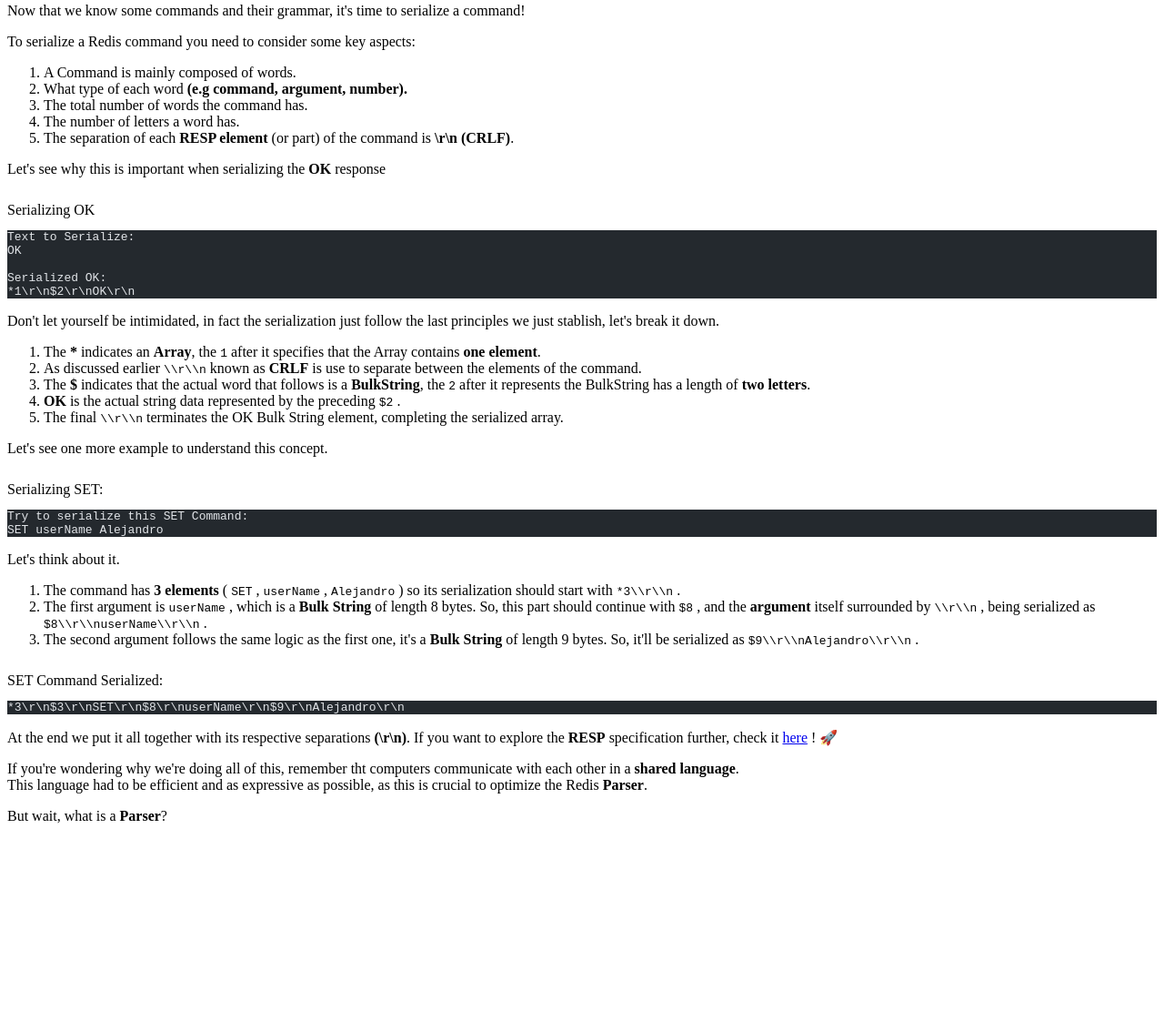
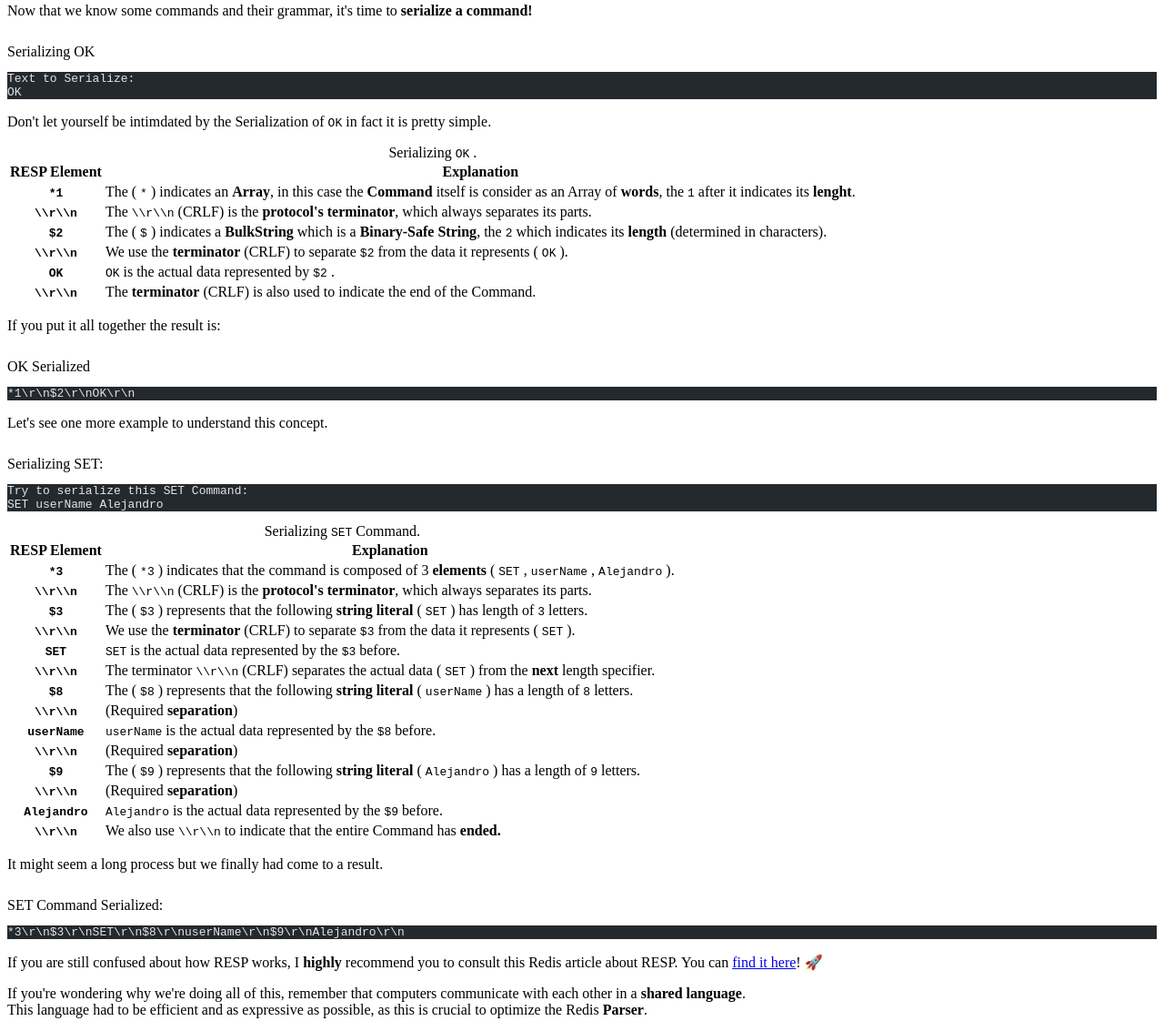
Before and after one commit to dyxgou/portfolio, an Astro site: page /projects/redis/sections/HowRESPWorks/HowRESPWork in a window 1280 px wide. Shown: the part 522-1644 px from the top of the page at 91% size. Before the commit the page ends 1444 px from the top, so only its background shows below. Built offline with nearby package versions, Linux system fonts and the light colour scheme; Astro itself is replaced by a stand-in of ours; code samples lack their colours.

Commit message:
add(redis): How RESP Works section improved

```diff
--- a/src/pages/projects/redis/sections/HowRESPWorks/HowRESPWork.astro
+++ b/src/pages/projects/redis/sections/HowRESPWorks/HowRESPWork.astro
@@ -3,7 +3,10 @@ import Heading from "@/components/Articles/Heading.astro";
 import Keyword from "@/components/Articles/Keyword.astro";
 import GetCommand from "./GetCommand.astro";
 import Commands from "./Commands.astro";
-import SerializeOK from "./SerializeOK.astro";
+import OKTable from "./OKTable.astro";
+import SETTable from "./SETTable.astro";
+import SerializingOK from "./SerializingOK.astro";
+import OKSerialized from "./OKSerialized.astro";
 import SerializeExampleSet from "./SerializeExampleSet.astro";
 import SerializedExampleSet from "./SerializedExampleSet.astro";
 ---
@@ -47,106 +50,45 @@ import SerializedExampleSet from "./SerializedExampleSet.astro";
 </p>
 
 <p>
-  Now that we know some commands and their grammar, it's time to serialize a
-  command!
+  Now that we know some commands and their grammar, it's time to <strong
+    >serialize a command!</strong
+  >
 </p>
 
-<p>To serialize a Redis command you need to consider some key aspects:</p>
-
-<ol>
-  <li>A Command is mainly composed of words.</li>
-  <li>
-    What type of each word <strong>(e.g command, argument, number).</strong>
-  </li>
-  <li>The total number of words the command has.</li>
-  <li>The number of letters a word has.</li>
-  <li>
-    The separation of each <strong>RESP element</strong> (or part) of the command
-    is <strong>\r\n (CRLF)</strong>.
-  </li>
-</ol>
+<SerializingOK />
 
 <p>
-  Let's see why this is important when serializing the <strong>OK</strong> response
+  Don't let yourself be intimdated by the Serialization of <Keyword word="OK" />
+  in fact it is pretty simple.
 </p>
 
-<SerializeOK />
+<OKTable />
 
-<p>
-  Don't let yourself be intimidated, in fact the serialization just follow the
-  last principles we just stablish, let's break it down.
-</p>
-
-<ol>
-  <li>
-    The <strong>*</strong> indicates an <strong>Array</strong>, the <Keyword
-      word="1"
-    /> after it specifies that the Array contains <strong>one element</strong>.
-  </li>
-  <li>
-    As discussed earlier <Keyword word="\\r\\n" /> known as <strong>CRLF</strong
-    > is use to separate between the elements of the command.
-  </li>
-  <li>
-    The <strong>$</strong> indicates that the actual word that follows is a <strong
-      >BulkString</strong
-    >, the <Keyword word="2" /> after it represents the BulkString has a length of
-    <strong>two letters</strong>.
-  </li>
-  <li>
-    <strong>OK</strong> is the actual string data represented by the preceding
-    <Keyword word="$2" />.
-  </li>
-  <li>
-    The final <Keyword word="\\r\\n" /> terminates the OK Bulk String element, completing
-    the serialized array.
-  </li>
-</ol>
+<p>If you put it all together the result is:</p>
+<OKSerialized />
 
 <p>Let's see one more example to understand this concept.</p>
 
 <SerializeExampleSet />
 
-<p>Let's think about it.</p>
-<ol>
-  <li>
-    The command has <strong>3 elements</strong> (<Keyword word="SET" />, <Keyword
-      word="userName"
-    />, <Keyword word="Alejandro" />) so its serialization should start with
-    <Keyword word="*3\\r\\n" />.
-  </li>
-  <li>
-    The first argument is <Keyword word="userName" />, which is a <strong
-      >Bulk String</strong
-    > of length 8 bytes. So, this part should continue with <Keyword
-      word="$8"
-    />, and the <strong>argument</strong> itself surrounded by <Keyword
-      word="\\r\\n"
-    />, being serialized as <Keyword word="$8\\r\\nuserName\\r\\n" />.
-  </li>
-  <li>
-    The second argument follows the same logic as the first one, it's a <strong
-      >Bulk String</strong
-    > of length 9 bytes. So, it'll be serialized as <Keyword
-      word="$9\\r\\nAlejandro\\r\\n"
-    />.
-  </li>
-</ol>
+<SETTable />
+
+<p>It might seem a long process but we finally had come to a result.</p>
 
 <SerializedExampleSet />
+
 <p>
-  At the end we put it all together with its respective separations <strong
-    >(\r\n)</strong
-  >. If you want to explore the <strong>RESP</strong> specification further, check
-  it <a
+  If you are still confused about how RESP works, I <strong>highly</strong> recommend
+  you to consult this Redis article about RESP. You can <a
     target="_blank"
     rel="noopener noreferrer"
-    href="https://redis.io/docs/latest/develop/reference/protocol-spec/">here</a
-  > ! 🚀
+    href="https://redis.io/docs/latest/develop/reference/protocol-spec/"
+    >find it here</a
+  >! 🚀
 </p>
 
 <p>
-  If you're wondering why we're doing all of this, remember tht computers
+  If you're wondering why we're doing all of this, remember that computers
   communicate with each other in a <strong>shared language</strong>.
   <br />
   This language had to be efficient and as expressive as possible, as this is crucial
--- a/src/pages/projects/redis/sections/HowRESPWorks/SerializeOK.astro
+++ b/src/pages/projects/redis/sections/HowRESPWorks/OKSerialized.astro
@@ -3,12 +3,8 @@ import Snippet from "@/components/Articles/Snippet.astro";
 ---
 
 <Snippet
-  title="Serializing OK"
+  title="OK Serialized"
   lang="sh"
   link="https://github.com/dyxgou/redis/blob/2d921761fc7db940e6bfdeb5695baf1b2b4f92be/pkg/serializer/serializer_test.go#L10"
-  code={`Text to Serialize:
-OK
-
-Serialized OK:
-*1\\r\\n$2\\r\\nOK\\r\\n`}
+  code={`*1\\r\\n$2\\r\\nOK\\r\\n`}
 />
--- /dev/null
+++ b/src/pages/projects/redis/sections/HowRESPWorks/OKTable.astro
@@ -0,0 +1,77 @@
+---
+import Keyword from "@/components/Articles/Keyword.astro";
+---
+
+<table>
+  <thead>
+    <tr>
+      <th scope="col">RESP Element</th>
+      <th scope="col">Explanation</th>
+    </tr>
+  </thead>
+
+  <tbody>
+    <tr>
+      <th scope="row"><Keyword word="*1" /></th>
+      <td
+        >The ( <Keyword word="*" /> ) indicates an <strong>Array</strong>, in
+        this case the <strong>Command</strong> itself is consider as an Array of
+        <strong>words</strong>, the <Keyword word="1" /> after it indicates its <strong
+          >lenght</strong
+        >.
+      </td>
+    </tr>
+
+    <tr>
+      <th><Keyword word="\\r\\n" /></th>
+      <td>
+        The <Keyword word="\\r\\n" /> (CRLF) is the <strong
+          >protocol's terminator</strong
+        >, which always separates its parts.
+      </td>
+    </tr>
+
+    <tr>
+      <th><Keyword word="$2" /></th>
+
+      <td>
+        The ( <Keyword word="$" /> ) indicates a <strong>BulkString</strong>
+        which is a <strong>Binary-Safe String</strong>, the <Keyword word="2" />
+        which indicates its <strong>length</strong> (determined in characters).
+      </td>
+    </tr>
+
+    <tr>
+      <th><Keyword word="\\r\\n" /></th>
+
+      <td>
+        We use the <strong>terminator</strong> (CRLF) to separate <Keyword
+          word="$2"
+        /> from the data it represents ( <Keyword word="OK" /> ).
+      </td>
+    </tr>
+
+    <tr>
+      <th><Keyword word="OK" /></th>
+
+      <td>
+        <Keyword word="OK" /> is the actual data represented by <Keyword
+          word="$2"
+        />.
+      </td>
+    </tr>
+
+    <tr>
+      <th><Keyword word="\\r\\n" /></th>
+
+      <td>
+        The <strong>terminator</strong> (CRLF) is also used to indicate the end of
+        the Command.
+      </td>
+    </tr>
+  </tbody>
+
+  <caption class="mt-4 caption-bottom">
+    Serializing <Keyword word="OK" />.
+  </caption>
+</table>
--- /dev/null
+++ b/src/pages/projects/redis/sections/HowRESPWorks/SETTable.astro
@@ -0,0 +1,149 @@
+---
+import Keyword from "@/components/Articles/Keyword.astro";
+---
+
+<table>
+  <thead>
+    <tr>
+      <th scope="col">RESP Element</th>
+      <th scope="col">Explanation</th>
+    </tr>
+  </thead>
+
+  <tbody>
+    <tr>
+      <th scope="row"><Keyword word="*3" /></th>
+      <td>
+        The ( <Keyword word="*3" /> ) indicates that the command is composed of 3
+        <strong>elements</strong> (<Keyword word="SET" />, <Keyword
+          word="userName"
+        />, <Keyword word="Alejandro" />).
+      </td>
+    </tr>
+
+    <tr>
+      <th><Keyword word="\\r\\n" /></th>
+      <td>
+        The <Keyword word="\\r\\n" /> (CRLF) is the <strong
+          >protocol's terminator</strong
+        >, which always separates its parts.
+      </td>
+    </tr>
+
+    <tr>
+      <th><Keyword word="$3" /></th>
+
+      <td>
+        The (<Keyword word="$3" />) represents that the following <strong
+          >string literal</strong
+        > (<Keyword word="SET" />) has length of <Keyword word="3" /> letters.
+      </td>
+    </tr>
+
+    <tr>
+      <th><Keyword word="\\r\\n" /></th>
+
+      <td>
+        We use the <strong>terminator</strong> (CRLF) to separate <Keyword
+          word="$3"
+        /> from the data it represents (<Keyword word="SET" />).
+      </td>
+    </tr>
+
+    <tr>
+      <th><Keyword word="SET" /></th>
+
+      <td>
+        <Keyword word="SET" /> is the actual data represented by the <Keyword
+          word="$3"
+        /> before.
+      </td>
+    </tr>
+
+    <tr>
+      <th><Keyword word="\\r\\n" /></th>
+
+      <td>
+        The terminator <Keyword word="\\r\\n" /> (CRLF) separates the actual data
+        (<Keyword word="SET" />) from the <strong>next</strong> length specifier.
+      </td>
+    </tr>
+
+    <tr>
+      <th><Keyword word="$8" /></th>
+
+      <td>
+        The (<Keyword word="$8" />) represents that the following <strong
+          >string literal</strong
+        > (<Keyword word="userName" />) has a length of <Keyword word="8" /> letters.
+      </td>
+    </tr>
+
+    <tr>
+      <th><Keyword word="\\r\\n" /></th>
+
+      <td>
+        (Required <strong>separation</strong>)
+      </td>
+    </tr>
+
+    <tr>
+      <th><Keyword word="userName" /></th>
+
+      <td>
+        <Keyword word="userName" /> is the actual data represented by the <Keyword
+          word="$8"
+        /> before.
+      </td>
+    </tr>
+
+    <tr>
+      <th><Keyword word="\\r\\n" /></th>
+
+      <td>
+        (Required <strong>separation</strong>)
+      </td>
+    </tr>
+
+    <tr>
+      <th><Keyword word="$9" /></th>
+
+      <td>
+        The (<Keyword word="$9" />) represents that the following <strong
+          >string literal</strong
+        > (<Keyword word="Alejandro" />) has a length of <Keyword word="9" /> letters.
+      </td>
+    </tr>
+
+    <tr>
+      <th><Keyword word="\\r\\n" /></th>
+
+      <td>
+        (Required <strong>separation</strong>)
+      </td>
+    </tr>
+
+    <tr>
+      <th><Keyword word="Alejandro" /></th>
+
+      <td>
+        <Keyword word="Alejandro" /> is the actual data represented by the <Keyword
+          word="$9"
+        /> before.
+      </td>
+    </tr>
+
+    <tr>
+      <th><Keyword word="\\r\\n" /></th>
+
+      <td>
+        We also use <Keyword word="\\r\\n" /> to indicate that the entire Command
+        has <strong>ended.</strong></td
+      >
+    </tr>
+  </tbody>
+
+  <caption class="mt-4 caption-bottom">
+    Serializing <Keyword word="SET" /> Command.
+  </caption>
+</table>
--- /dev/null
+++ b/src/pages/projects/redis/sections/HowRESPWorks/SerializingOK.astro
@@ -0,0 +1,11 @@
+---
+import Snippet from "@/components/Articles/Snippet.astro";
+---
+
+<Snippet
+  title="Serializing OK"
+  lang="sh"
+  link="https://github.com/dyxgou/redis/blob/2d921761fc7db940e6bfdeb5695baf1b2b4f92be/pkg/serializer/serializer_test.go#L10"
+  code={`Text to Serialize:
+OK`}
+/>
```
